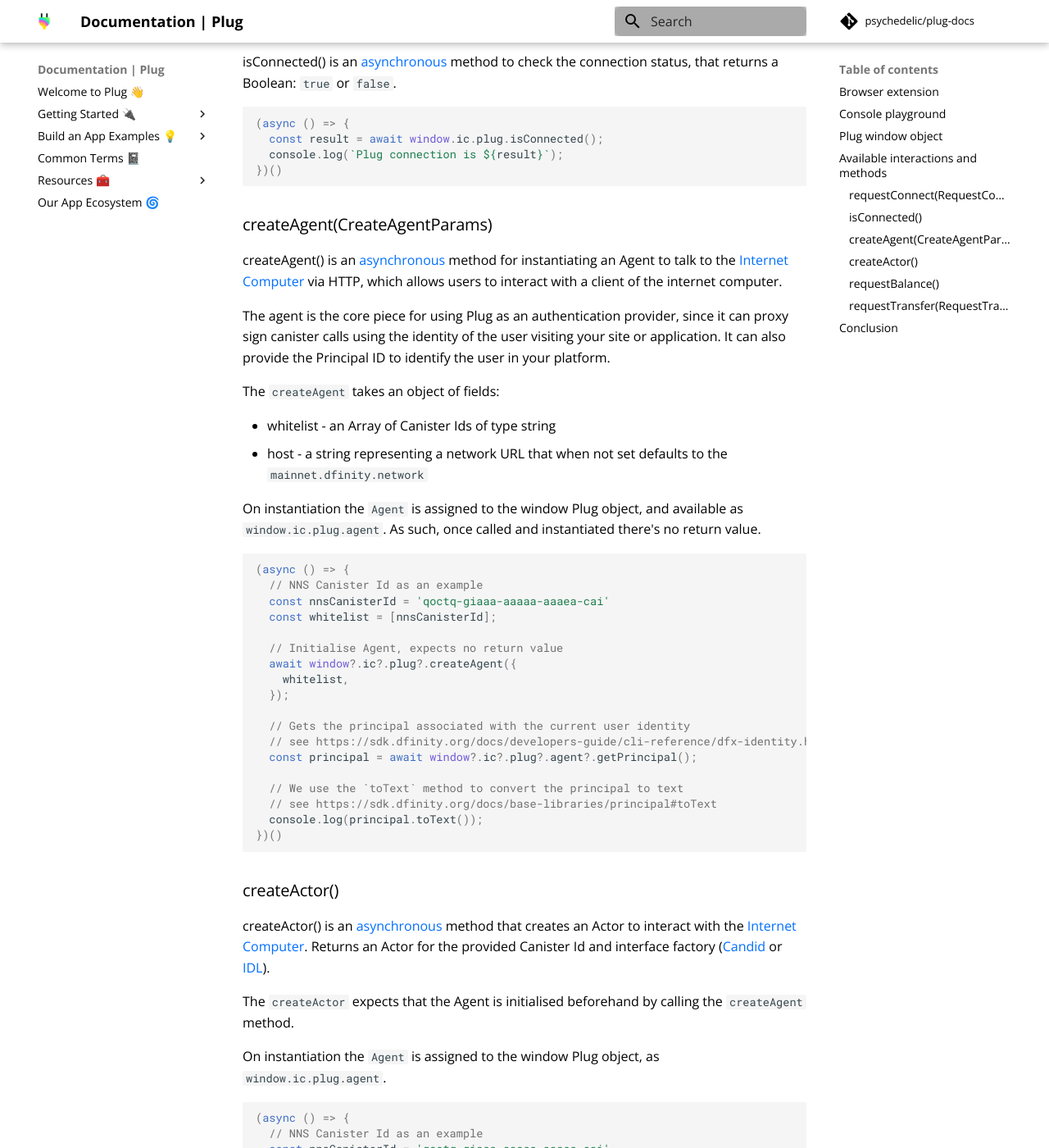
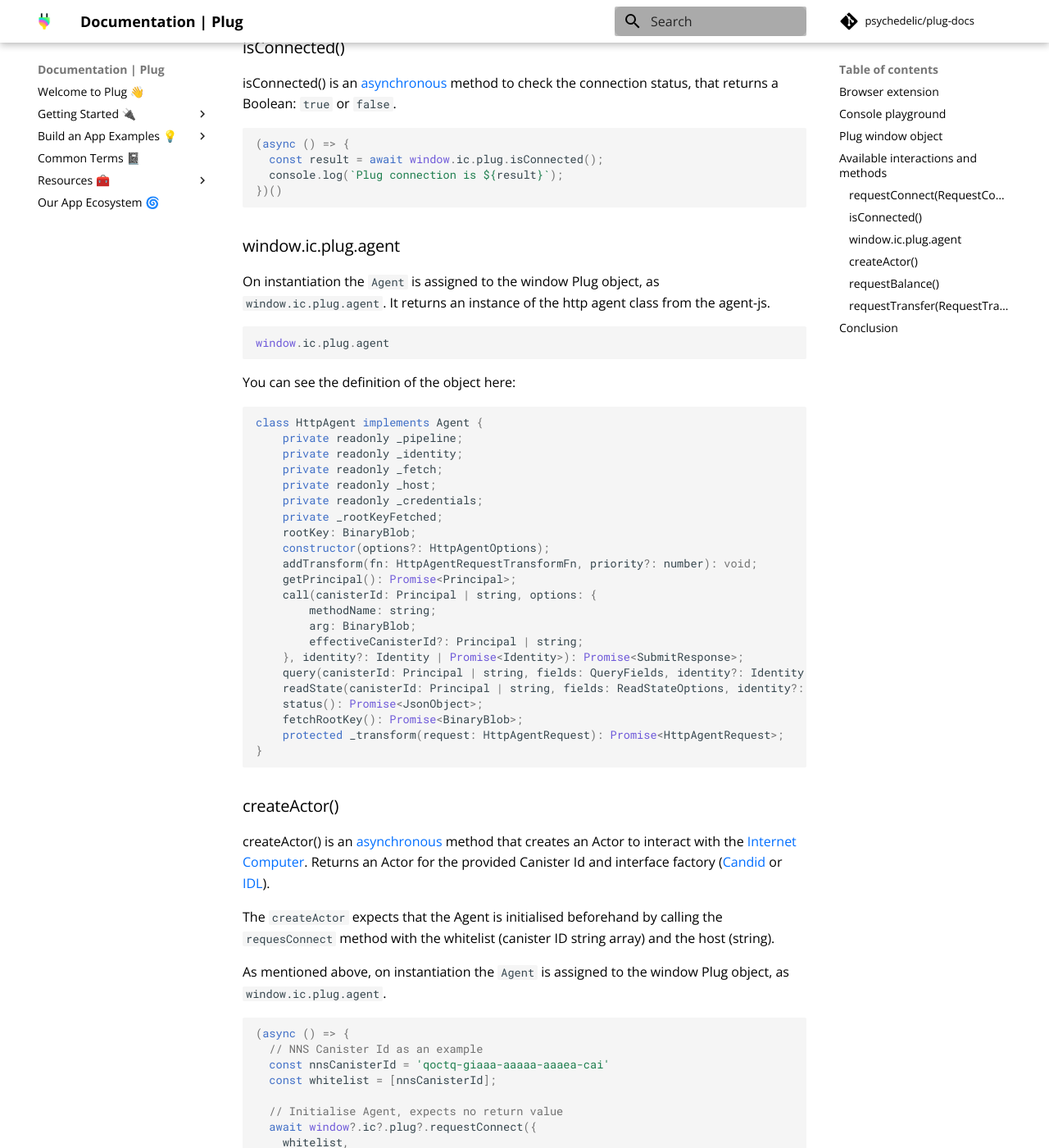
Before and after one commit to Psychedelic/plug-docs, an MkDocs documentation site: the page built from docs/getting-started/connect-to-plug.md, in a window 1280 px wide and 1400 px high, scrolled down 3648 px. Shown: the whole window at 82% size. Built offline with MkDocs 1.6.1 and Material for MkDocs 9.7.7, drawn with Linux system fonts in a browser that asks for light colours; comment, search, counter and statistics services are not loaded; some of the changed text lies outside the part shown.

Commit message:
url fixes & section updates

````diff
--- a/docs/getting-started/connect-to-plug.md
+++ b/docs/getting-started/connect-to-plug.md
@@ -120,7 +120,7 @@
 })();
 ```
 
-Learn more by reading the [Plug button](/getting-started/plug-button) guide!
+You can learn more about this and use a template button implementation by reading our [Plug button](/getting-started/plug-button) guide! A ready-to-go "Connect to Plug" button for your app.
 
 ### isConnected()
 
@@ -132,19 +132,48 @@
   console.log(`Plug connection is ${result}`);
 })()
 ```
+### window.ic.plug.agent
 
-### createAgent(CreateAgentParams)
+On instantiation the `Agent` is assigned to the window Plug object, as `window.ic.plug.agent`. It returns an instance of the http agent class from the agent-js.
 
-createAgent() is an [asynchronous](https://developer.mozilla.org/en-US/docs/Learn/JavaScript/Asynchronous) method for instantiating an Agent to talk to the [Internet Computer](https://dfinity.org/) via HTTP, which allows users to interact with a client of the internet computer.
+```js
+window.ic.plug.agent
+```
 
-The agent is the core piece for using Plug as an authentication provider, since it can proxy sign canister calls using the identity of the user visiting your site or application. It can also provide the Principal ID to identify the user in your platform.
+You can see the definition of the object here:
 
-The `createAgent` takes an object of fields:
+```js
+class HttpAgent implements Agent {
+    private readonly _pipeline;
+    private readonly _identity;
+    private readonly _fetch;
+    private readonly _host;
+    private readonly _credentials;
+    private _rootKeyFetched;
+    rootKey: BinaryBlob;
+    constructor(options?: HttpAgentOptions);
+    addTransform(fn: HttpAgentRequestTransformFn, priority?: number): void;
+    getPrincipal(): Promise<Principal>;
+    call(canisterId: Principal | string, options: {
+        methodName: string;
+        arg: BinaryBlob;
+        effectiveCanisterId?: Principal | string;
+    }, identity?: Identity | Promise<Identity>): Promise<SubmitResponse>;
+    query(canisterId: Principal | string, fields: QueryFields, identity?: Identity | Promise<Identity>): Promise<QueryResponse>;
+    readState(canisterId: Principal | string, fields: ReadStateOptions, identity?: Identity | Promise<Identity>): Promise<ReadStateResponse>;
+    status(): Promise<JsonObject>;
+    fetchRootKey(): Promise<BinaryBlob>;
+    protected _transform(request: HttpAgentRequest): Promise<HttpAgentRequest>;
+}
+```
 
-  - whitelist - an Array of Canister Ids of type string
-  - host - a string representing a network URL that when not set defaults to the `mainnet.dfinity.network`
+### createActor()
 
-On instantiation the `Agent` is assigned to the window Plug object, and available as `window.ic.plug.agent`. As such, once called and instantiated there's no return value.
+createActor() is an [asynchronous](https://developer.mozilla.org/en-US/docs/Learn/JavaScript/Asynchronous) method that creates an Actor to interact with the [Internet Computer](https://dfinity.org/). Returns an Actor for the provided Canister Id and interface factory ([Candid](https://sdk.dfinity.org/docs/candid-guide/candid-concepts.html) or [IDL](https://sdk.dfinity.org/docs/candid-guide/candid-concepts.html#_why_create_a_new_idl)).
+
+The `createActor` expects that the Agent is initialised beforehand by calling the `requesConnect` method with the whitelist (canister ID string array) and the host (string).
+
+As mentioned above, on instantiation the `Agent` is assigned to the window Plug object, as `window.ic.plug.agent`.
 
 ```js
 (async () => {
@@ -153,36 +182,7 @@
   const whitelist = [nnsCanisterId];
 
   // Initialise Agent, expects no return value
-  await window?.ic?.plug?.createAgent({
-    whitelist,
-  });
-
-  // Gets the principal associated with the current user identity
-  // see https://sdk.dfinity.org/docs/developers-guide/cli-reference/dfx-identity.html#_dfx_identity_get_principal
-  const principal = await window?.ic?.plug?.agent?.getPrincipal();
-
-  // We use the `toText` method to convert the principal to text
-  // see https://sdk.dfinity.org/docs/base-libraries/principal#toText
-  console.log(principal.toText());
-})()
-```
-
-### createActor()
-
-createActor() is an [asynchronous](https://developer.mozilla.org/en-US/docs/Learn/JavaScript/Asynchronous) method that creates an Actor to interact with the [Internet Computer](https://dfinity.org/). Returns an Actor for the provided Canister Id and interface factory ([Candid](https://sdk.dfinity.org/docs/candid-guide/candid-concepts.html) or [IDL](https://sdk.dfinity.org/docs/candid-guide/candid-concepts.html#_why_create_a_new_idl)).
-
-The `createActor` expects that the Agent is initialised beforehand by calling the `createAgent` method.
-
-On instantiation the `Agent` is assigned to the window Plug object, as `window.ic.plug.agent`.
-
-```js
-(async () => {
-  // NNS Canister Id as an example
-  const nnsCanisterId = 'qoctq-giaaa-aaaaa-aaaea-cai'
-  const whitelist = [nnsCanisterId];
-
-  // Initialise Agent, expects no return value
-  await window?.ic?.plug?.createAgent({
+  await window?.ic?.plug?.requestConnect({
     whitelist,
   });
 
--- a/mkdocs.yml
+++ b/mkdocs.yml
@@ -26,8 +26,9 @@
   - Welcome to Plug 👋: index.md
   - Getting Started 🔌:
     - Introduction: getting-started/connect-to-plug/#browser-extension
-    - Connect to Plug: getting-started/connect-to-plug/#requestconnect
-    - Query Balances / Info: getting-started/connect-to-plug/#requestbalance
+    - Connect to Plug: getting-started/connect-to-plug/#requestconnectrequestconnectparams
+    - Signing Requests: getting-started/connect-to-plug/#createactor
+    - Query Balances / Info: getting-started/connect-to-pslug/#requestbalance
     - Trigger Transactions : getting-started/connect-to-plug/#requesttransfersendicptsargs
     - Authentication Button : getting-started/plug-button.md
   - Build an App Examples 💡:
````
Also changed, not shown: docs/build-an-app-examples/coinflip.md (deleted, +0 -12 lines), docs/build-an-app-examples/plug-auth-nns.md (+3 -3 lines).
